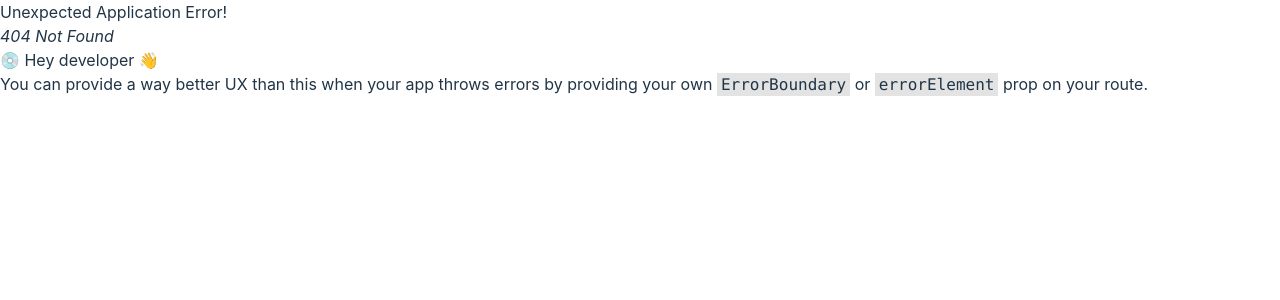
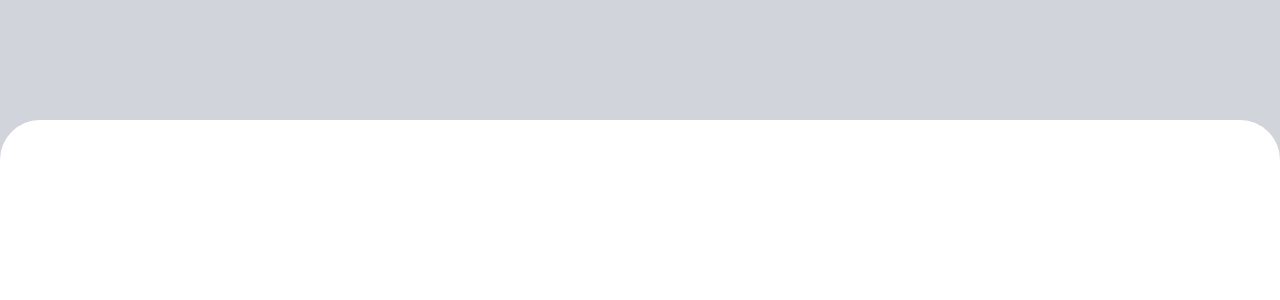
Before and after one commit to Ajinung/flex_stars, a React (Vite) app: page /fin in a window 1280 px wide. Before the commit this address had no page. Shown: the top 300 px of the page. Built offline with nearby package versions, Linux system fonts and the light colour scheme.

Commit message:
commited changes

```diff
--- a/src/levels/twentyfour.tsx
+++ b/src/levels/twentyfour.tsx
@@ -73,10 +73,9 @@ align-content
               {yes ? (
                 <button
                   onClick={() => {
-                    navigate("/11");
+                    navigate("/fin");
                   }}
-                  className="bg-[green] rounded-[4px] text-slate-50 py-1 px-3 transition-all duration-[350ms] cursor-pointer hover:outline-none focus:outline-none"
-                >
+                  className="bg-[green] rounded-[4px] text-slate-50 py-1 px-3 transition-all duration-[350ms] cursor-pointer hover:outline-none focus:outline-none">
                   NEXT
                 </button>
               ) : (
--- /dev/null
+++ b/src/parts/congrats.tsx
@@ -0,0 +1,14 @@
+const Congrats = () => {
+  return (
+    <div>
+      <div className="relative">
+        <div className="h-40 bg-gray-300"></div>
+        <div className="absolute bottom-0 left-0 w-full">
+          <div className="h-10 bg-white rounded-t-full"></div>
+        </div>
+      </div>
+    </div>
+  );
+};
+
+export default Congrats;
--- a/src/parts/index.ts
+++ b/src/parts/index.ts
@@ -1,3 +1,4 @@
 export { default as Instructions } from "./instructions";
 export { default as Stars } from "./stars";
 export { default as Circles } from "./circles";
+export { default as Congrats } from "./congrats";
--- a/src/route/index.tsx
+++ b/src/route/index.tsx
@@ -25,6 +25,7 @@ import {
   TwentyTwo,
   Two,
 } from "../levels";
+import { Congrats } from "../parts";
 
 export const router = createBrowserRouter([
   {
@@ -123,4 +124,8 @@ export const router = createBrowserRouter([
     path: "/24",
     element: <TwentyFour />,
   },
+  {
+    path: "/fin",
+    element: <Congrats />,
+  },
 ]);
```
Also changed, not shown: 1 other file (tests, documents, lock files or other folders).
